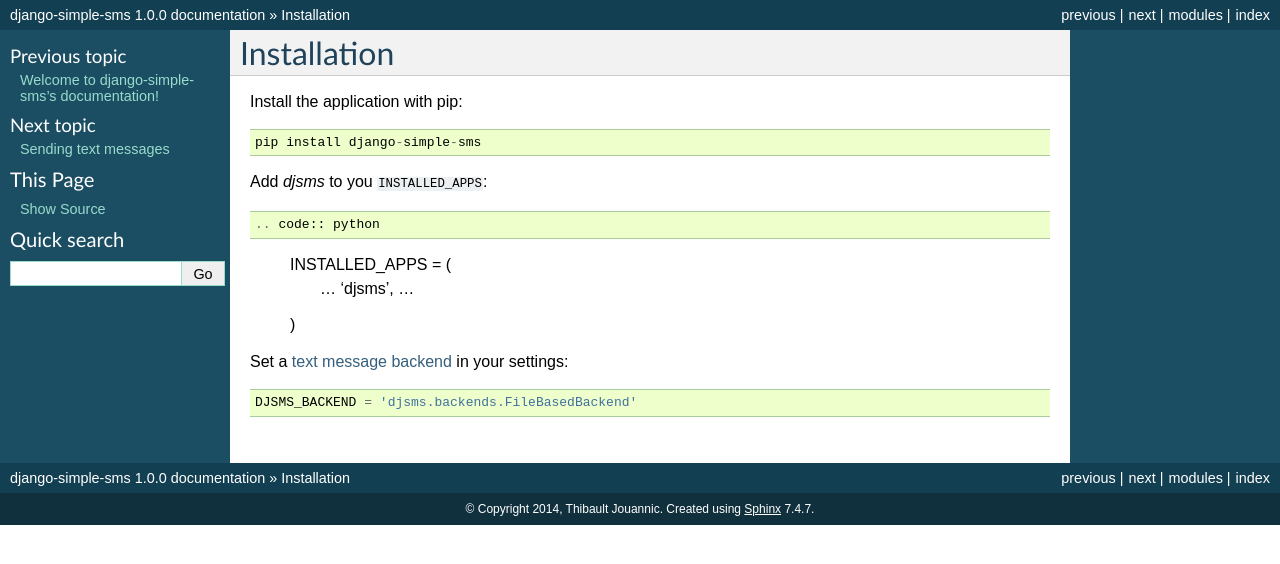
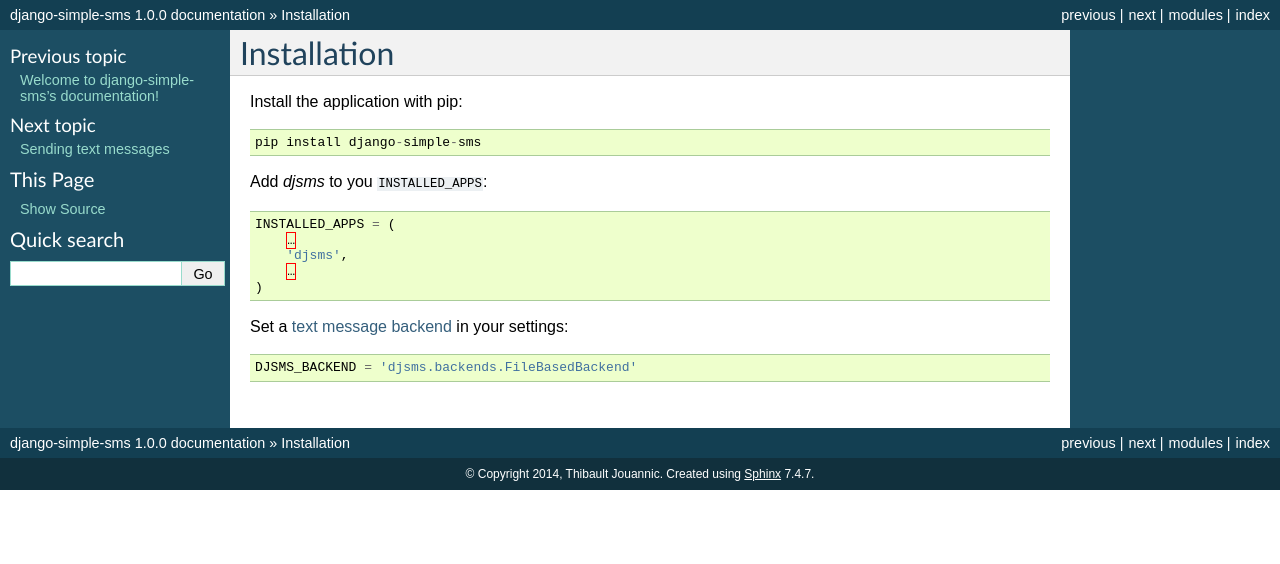
Before and after one commit to thibault/django-simple-sms, a Sphinx documentation site: the page built from docs/installation.rst, in a window 1280 px wide. Shown: the top 564 px of the page. Built offline with Sphinx 7.4.7, drawn with Linux system fonts in a browser that asks for light colours.

Commit message:
Typo in doc

```diff
--- a/docs/installation.rst
+++ b/docs/installation.rst
@@ -6,7 +6,7 @@
     pip install django-simple-sms
 
 
-Add `djsms` to you ``INSTALLED_APPS``::
+Add `djsms` to you ``INSTALLED_APPS``:
 
 .. code:: python
 
```
